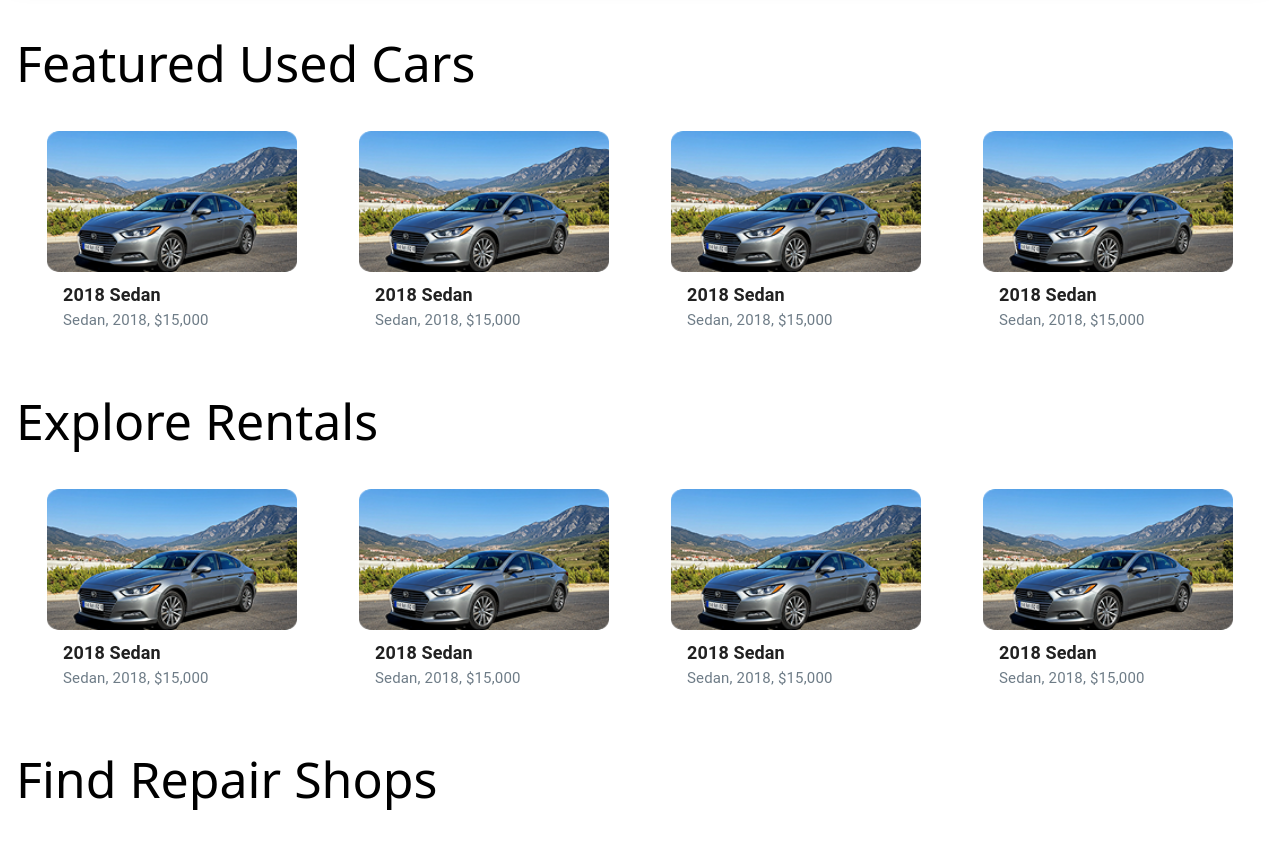
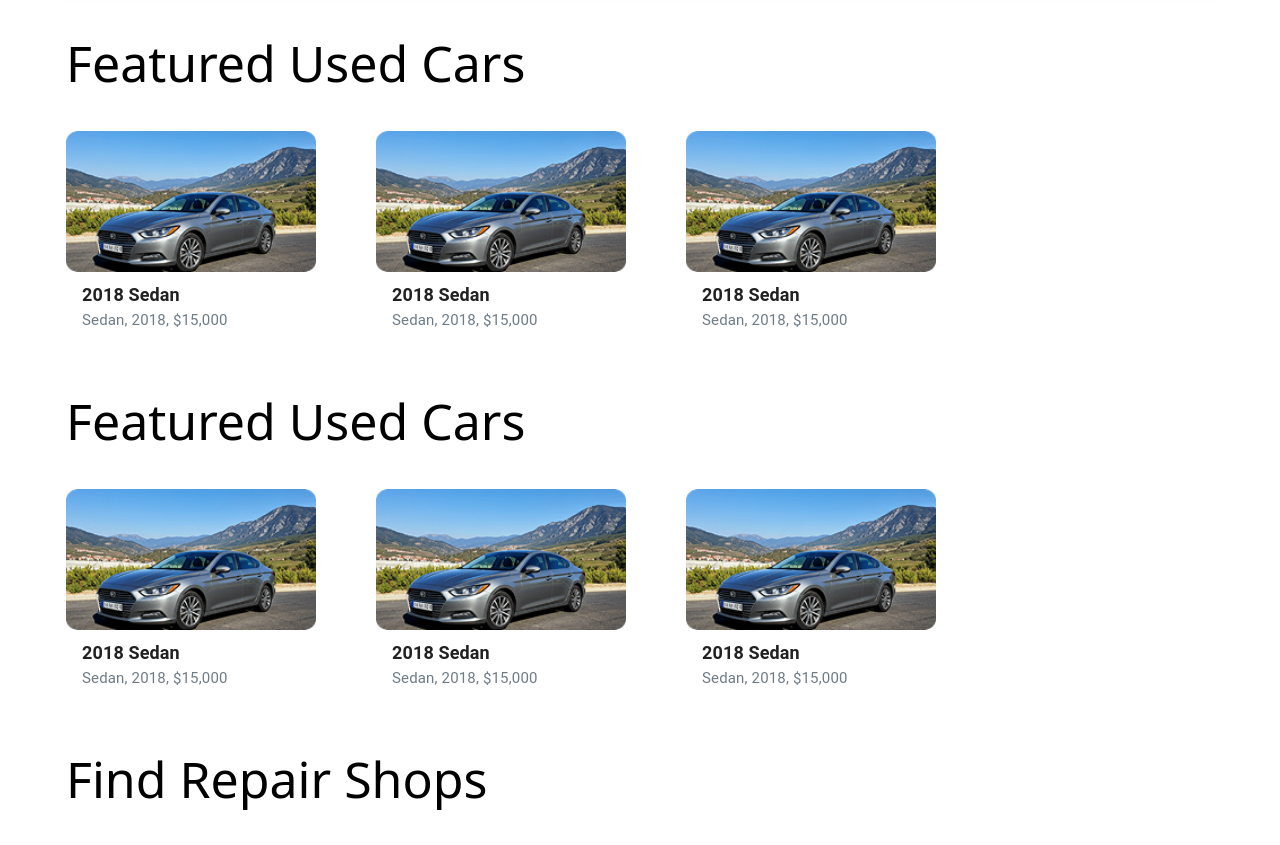
Before and after one commit to ParvizSodatov/drivetime.tj, a Next.js app: page / in a window 1280 px wide. Shown: the part 700-1545 px from the top of the page. Built offline with nearby package versions, Linux system fonts and the light colour scheme.

Commit message:
remove some card

```diff
--- a/src/app/home/page.tsx
+++ b/src/app/home/page.tsx
@@ -7,7 +7,7 @@ import CarCard from '@/components/carCard/carCard'
 
 export default function Home() {
   return (
-	<div className='max-w-[1300px] mx-auto px-4 py-8'>
+	<div className='max-w-[1180px] mx-auto px-4 py-8'>
 		 <section
   style={{
     backgroundImage: "url('/parviz/i (1).webp')",
@@ -45,8 +45,8 @@ export default function Home() {
         Featured Used Cars
        </h1>
 
-   <section className='flex justify-around'>
-<CarCard/>
+   <section className='flex jusstify-start gap-15 '>
+{/* <CarCard/> */}
 <CarCard/>
 <CarCard/>
 <CarCard/>
@@ -54,13 +54,12 @@ export default function Home() {
    </section>
 
 
-
-       <h1 className='text-[50px] py-[30px]'>
-        Explore Rentals
+     <h1 className='text-[50px] py-[30px]'>
+        Featured Used Cars
        </h1>
 
-   <section className='flex justify-around'>
-<CarCard/>
+   <section className='flex jusstify-start gap-15 '>
+{/* <CarCard/> */}
 <CarCard/>
 <CarCard/>
 <CarCard/>
```
